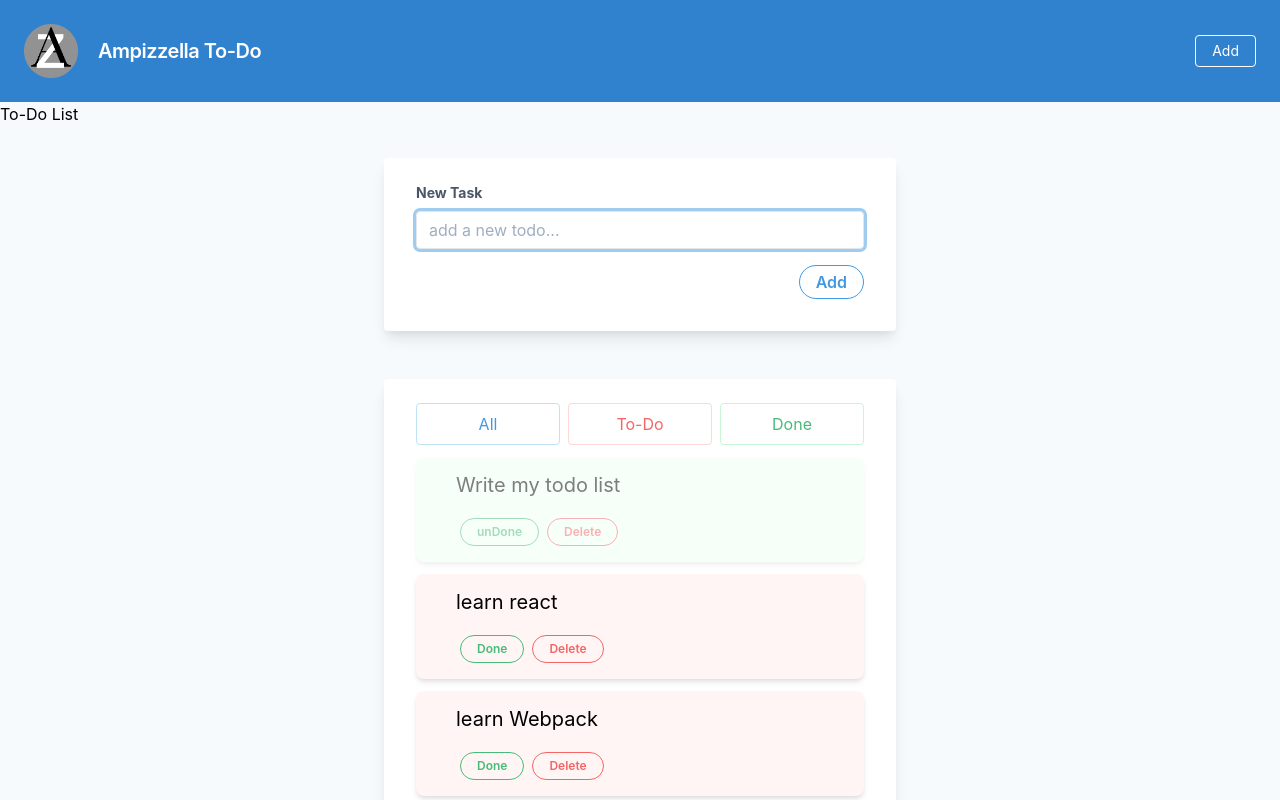
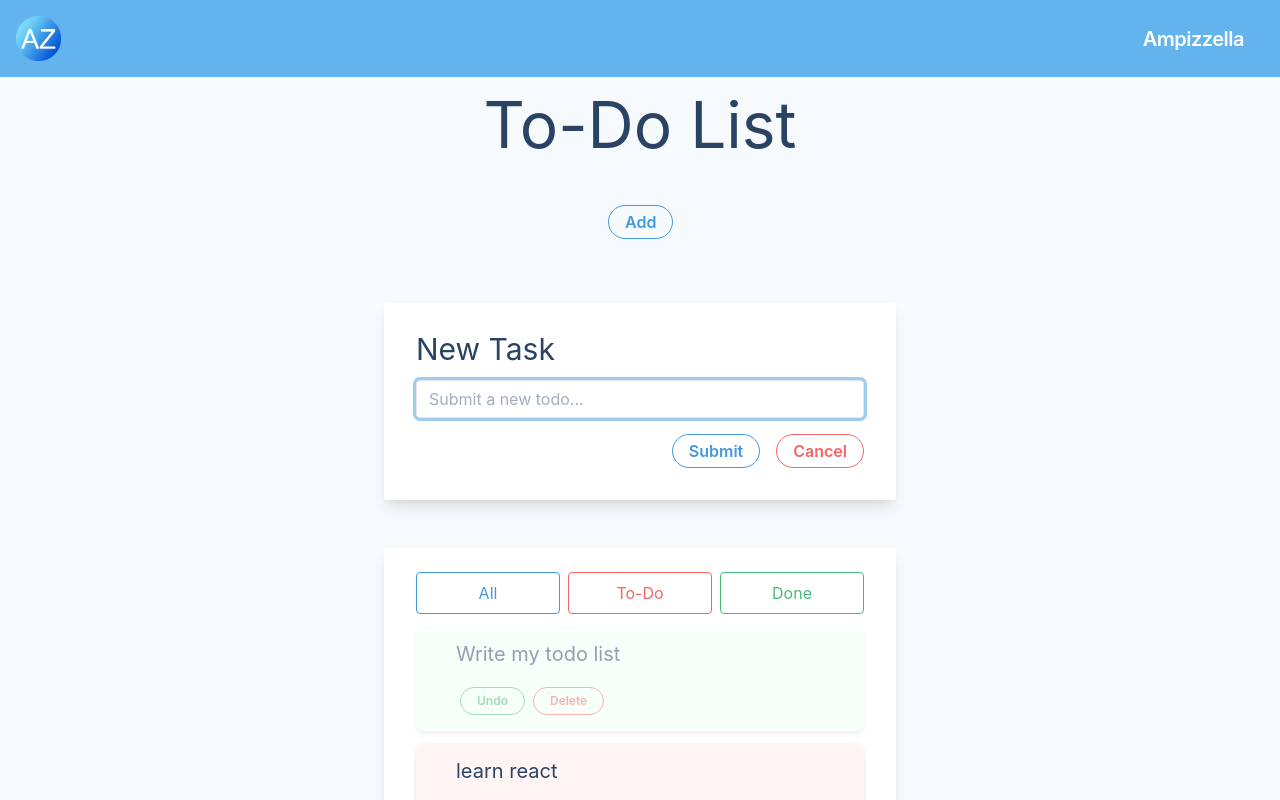
Before and after one commit to sergiopetruzzella/az-todo, a React (Create React App) app: page / in a window 1280 px wide. Shown: the top 800 px of the page. Built offline with nearby package versions, Linux system fonts and the light colour scheme.

Commit message:
style changes and create form show

```diff
--- a/src/components/createform.js
+++ b/src/components/createform.js
@@ -1,5 +1,5 @@
 import React from 'react';
-
+import Header from './header';
 
 {/* <form ref="form" onSubmit={this.onSubmit} classNameName="form-inline">
 <input type="text" ref="itemName" classNameName="form-control" placeholder="add a new todo..." />
@@ -10,6 +10,14 @@ class CreateForm extends React.Component {
     constructor(props) {
       super(props);
       this.onSubmit = this.onSubmit.bind(this);
+      this.state = {
+        shown: true,
+      };
+    }
+    toggle(){
+      this.setState({
+        shown: !this.state.shown
+      });
     }
     componentDidMount(){
       this.refs.itemName.focus();
@@ -20,39 +28,45 @@ class CreateForm extends React.Component {
       if(newItemValue){
         this.props.addItem({newItemValue});
         this.refs.form.reset();
-      }
+      };
   }
     render(){
+      var shown = {
+        display: this.state.shown ? "block" : "none"
+      };
+
+      var hidden = {
+        display: this.state.shown ? "none" : "block"
+      };
+
       return(
-
+        <div>
           <div className="w-full max-w-lg container mx-auto py-8">
-
+            <button onClick={this.toggle.bind(this)} className="ml-56 text-blue-500 hover:text-white hover:bg-blue-500 border border-blue-500 text-base center font-semibold rounded-full px-4 py-1 leading-normal">Add</button>
+          </div>
+        <div style={ shown } className="w-full max-w-lg container mx-auto py-8">
           <form ref="form" onSubmit={this.onSubmit} className="bg-white shadow-lg rounded px-8 pt-6 pb-8 mb-4">
             <div className="mb-4">
-      <label className="block text-gray-700 text-sm font-bold mb-2" for="username">
+              <label className="block text-blue-900 text-3xl text-sm mb-2" for="username">
                 New Task
               </label>
               <input className="shadow appearance-none border rounded w-full py-2 px-3 text-gray-700 leading-tight focus:outline-none focus:shadow-outline"
-      type="text" ref="itemName" type="text" placeholder="add a new todo..." / >
+              type="text" ref="itemName" type="text" placeholder="Submit a new todo..." />
             </div>
 
             <div className="flex items-center justify-end">
-      <button className="text-blue-500 hover:text-white hover:bg-blue-500 border border-blue-500 text-base	 font-semibold rounded-full px-4 py-1 leading-normal"
+              <button className="text-blue-500 hover:text-white hover:bg-blue-500 border border-blue-500 text-base mr-4 font-semibold rounded-full px-4 py-1 leading-normal"
               type="submit">
-        Add
+                Submit
+              </button>
+              <button onClick={this.toggle.bind(this)} className="text-red-500 hover:text-white hover:bg-red-500 border border-red-500 text-base	 font-semibold rounded-full px-4 py-1 leading-normal"
+              type="submit">
+                Cancel
               </button>
             </div>
           </form>
           </div>
-
-
-
-
-
-
-
-
-
+        </div>
             )
           }
         }
--- a/src/components/header.js
+++ b/src/components/header.js
@@ -4,24 +4,13 @@ import React from 'react';
 class Header extends React.Component {
     render(){
       return(
-        <nav class="flex items-center justify-between flex-wrap bg-blue-600 p-6">
+        <nav class="flex items-center justify-between flex-wrap bg-blue-400 p-4">
           <div class="flex items-center flex-shrink-0 text-white mr-6">
-          <img src='./az.png' height="54" width="54"></img>
-            <span class="font-semibold text-xl mx-5 tracking-tight">Ampizzella To-Do</span>
+            <img src='./Untitled-1.png' height="45" width="45"></img>
           </div>
-          <div class="block lg:hidden">
-            <button class="flex items-center px-3 py-2 border rounded text-white border-white hover:text-white hover:border-white">
-              <svg class="fill-current h-3 w-3" viewBox="0 0 20 20" xmlns="http://www.w3.org/2000/svg"><title>Menu</title><path d="M0 3h20v2H0V3zm0 6h20v2H0V9zm0 6h20v2H0v-2z"/></svg>
-            </button>
-          </div>
-          <div class="w-full block flex-grow lg:flex lg:items-center lg:w-auto">
-            <div class="text-sm lg:flex-grow">
 
-            </div>
-            <div>
-              <a href="#" class="inline-block text-sm px-4 py-2 leading-none border rounded text-white border-white hover:border-transparent hover:text-blue-700 hover:bg-white mt-4 lg:mt-0">Add</a>
-            </div>
-          </div>
+          <span class="text-center text-white font-semibold text-xl mx-5 tracking-tight">Ampizzella</span>
+
         </nav>
       )
     }
--- a/src/components/title.js
+++ b/src/components/title.js
@@ -3,7 +3,7 @@ import React from 'react';
 class Title extends React.Component {
     render() {
         return(
-            <h1 className="text-size-6l">To-Do List</h1>
+            <h1 className="lg:text-6xl text-4xl text-blue-900 text-center">To-Do List</h1>
         );
     }
 };
--- a/src/components/todo.js
+++ b/src/components/todo.js
@@ -31,7 +31,7 @@ class Todo extends React.Component {
 
     render(){
       var todoClass = this.props.item.done ? "opacity-50 bg-green-100":"bg-red-100";
-      var todoButtonText = this.props.item.done ? "unDone":"Done";
+      var todoButtonText = this.props.item.done ? "Undo":"Done";
 
       return(
         <li className="list-group-item">
@@ -42,14 +42,14 @@ class Todo extends React.Component {
                        <div class="mt-4 sm:mt-0 sm:ml-4 text-center sm:text-left">
                       <input type="text" ref="itemName"  placeholder={this.props.item.value}/>
                       <div class="mt-4 right-0">
-                        <button  type="button" onClick={this.onClickEdit} class="mt-1 right-0 text-yellow-500 hover:text-white mx-1 hover:bg-yellow-500 border border-yellow-500 text-xs font-semibold rounded-full px-4 py-1 leading-normal">Editalo</button>
+                        <button  type="button" onClick={this.onClickEdit} class="mt-1 right-0 text-yellow-500 hover:text-white mx-1 hover:bg-yellow-500 border border-yellow-500 text-xs font-semibold rounded-full px-4 py-1 leading-normal">Edit</button>
                     </div>
                       </div>
 
                       :
                     <div  class="mt-4 sm:mt-0 sm:ml-4 text-center sm:text-left">
 
-                      <p onClick={this.onClickEdit} class="text-xl leading-tight" onDoubleClick="onDoubleClickEdit">
+                      <p onClick={this.onClickEdit} className="text-blue-900 text-xl leading-tight" onDoubleClick="onDoubleClickEdit">
                             {this.props.item.value}</p>
 
                       <div class="mt-4 right-0">
--- a/src/components/todolist.js
+++ b/src/components/todolist.js
@@ -43,13 +43,13 @@ class TodoList extends React.Component {
 
          <ul class="flex">
           <li class="flex-1 mr-2">
-            <a onClick={this.showall} class="text-center block border border-blue-200 rounded py-2 px-4 bg-white hover:bg-blue-100 text-blue-500">All</a>
+            <a onClick={this.showall} class="text-center block border border-blue-500 rounded py-2 px-4 bg-white text-blue-500 hover:bg-blue-500 hover:text-white">All</a>
           </li>
           <li class="flex-1 mr-2">
-            <a onClick={this.showtodo} class="text-center block border border-red-200 rounded hover:border-red-300 hover:bg-red-100 text-red-500 hover:bg-gray-200 py-2 px-4" >To-Do</a>
+            <a onClick={this.showtodo} class="text-center block border border-red-500 rounded py-2 px-4 bg-white text-red-500 hover:bg-red-500 hover:text-white" >To-Do</a>
           </li>
           <li class="text-center flex-1">
-            <a onClick={this.showdoit} class="text-center block border border-green-200 rounded hover:border-green-400 hover:bg-gren-100 text-green-500 hover:bg-green-100 py-2 px-4" >Done</a>
+            <a onClick={this.showdoit} class="text-center block border border-green-500 rounded py-2 px-4 bg-white text-green-500 hover:bg-green-500 hover:text-white">Done</a>
           </li>
         </ul>
 
```
Also changed, not shown: public/Untitled-1.png (added), src/components/Untitled-1.svg (deleted). Lines whose indentation alone changed are shown as unchanged.
